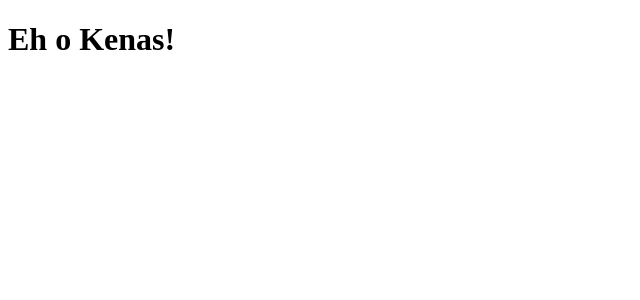
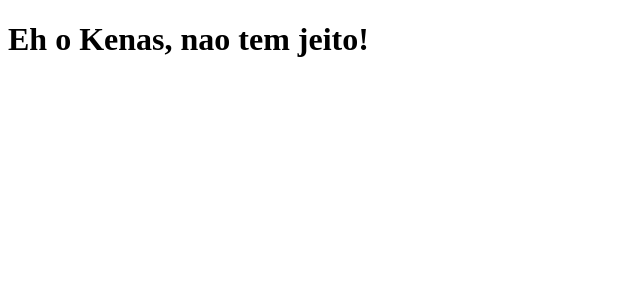
Before and after one commit to lucasledsham/clone-tabnews, a Next.js app: page / in a window 1280 px wide. Shown: the top 300 px of the page, without its empty margins (0-640 px from the left). Built offline with nearby package versions, Linux system fonts and the light colour scheme.

Commit message:
Modificar frase

```diff
--- a/pages/index.js
+++ b/pages/index.js
@@ -1,5 +1,5 @@
 function Home() {
-  return <h1>Eh o Kenas!</h1>
+  return <h1>Eh o Kenas, nao tem jeito!</h1>
 }
 
 export default Home;
```
